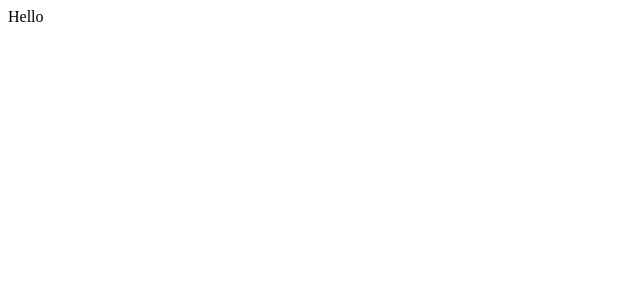
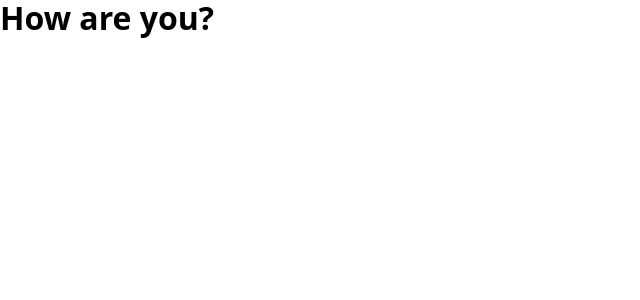
Before and after one commit to AnnaHort/auto-wave, a React (Create React App) app: page / in a window 1280 px wide. Shown: the top 300 px of the page, without its empty margins (0-640 px from the left). Built offline with nearby package versions, Linux system fonts and the light colour scheme.

Commit message:
adding BrowserRouter

```diff
--- a/package.json
+++ b/package.json
@@ -6,9 +6,12 @@
     "@testing-library/jest-dom": "^5.17.0",
     "@testing-library/react": "^13.4.0",
     "@testing-library/user-event": "^13.5.0",
+    "modern-normalize": "^2.0.0",
     "react": "^18.2.0",
     "react-dom": "^18.2.0",
+    "react-router-dom": "^6.20.1",
     "react-scripts": "5.0.1",
+    "styled-components": "^6.1.1",
     "web-vitals": "^2.1.4"
   },
   "scripts": {
--- a/src/App.js
+++ b/src/App.js
@@ -1,7 +1,24 @@
 import React from "react";
+import { Route, Routes } from "react-router-dom";
+import { GlobalStyle } from "./GlobalStyle";
+
+import { lazy, Suspense } from "react";
+
+const MyComponent = lazy(() =>
+  import("./components/MyComponent/MyComponent.jsx")
+);
 
 function App() {
-  return <div className="App">Hello</div>;
+  return (
+    <>
+      <Suspense fallback={<div>Loading...</div>}>
+        <Routes>
+          <Route path="/" element={<MyComponent />} />
+        </Routes>
+      </Suspense>
+      <GlobalStyle />
+    </>
+  );
 }
 
 export default App;
--- /dev/null
+++ b/src/GlobalStyle.js
@@ -0,0 +1,36 @@
+import { createGlobalStyle } from "styled-components";
+import "modern-normalize";
+
+export const GlobalStyle = createGlobalStyle`
+h1,
+h2,
+h3,
+h4,
+h5,
+h6,
+p {
+    margin-top: 0;
+    margin-bottom: 0;
+}
+
+ul,
+ol {
+    list-style: none;
+    margin-top: 0;
+    margin-bottom: 0;
+    padding-left: 0;
+}
+
+img {
+    display: block;
+}
+
+button {
+    cursor: pointer;
+}
+
+.loader{
+    fill:black
+}
+
+`;
--- /dev/null
+++ b/src/components/MyComponent/MyComponent.jsx
@@ -0,0 +1,6 @@
+import React from "react";
+
+const MyComponent = () => {
+  return <h1>How are you?</h1>;
+};
+export default MyComponent;
--- a/src/index.js
+++ b/src/index.js
@@ -1,10 +1,13 @@
 import React from "react";
 import ReactDOM from "react-dom/client";
 import App from "./App";
+import { BrowserRouter } from "react-router-dom";
 
 const root = ReactDOM.createRoot(document.getElementById("root"));
 root.render(
   <React.StrictMode>
-    <App />
+    <BrowserRouter>
+      <App />
+    </BrowserRouter>
   </React.StrictMode>
 );
```
Also changed, not shown: 1 other file (tests, documents, lock files or other folders).
